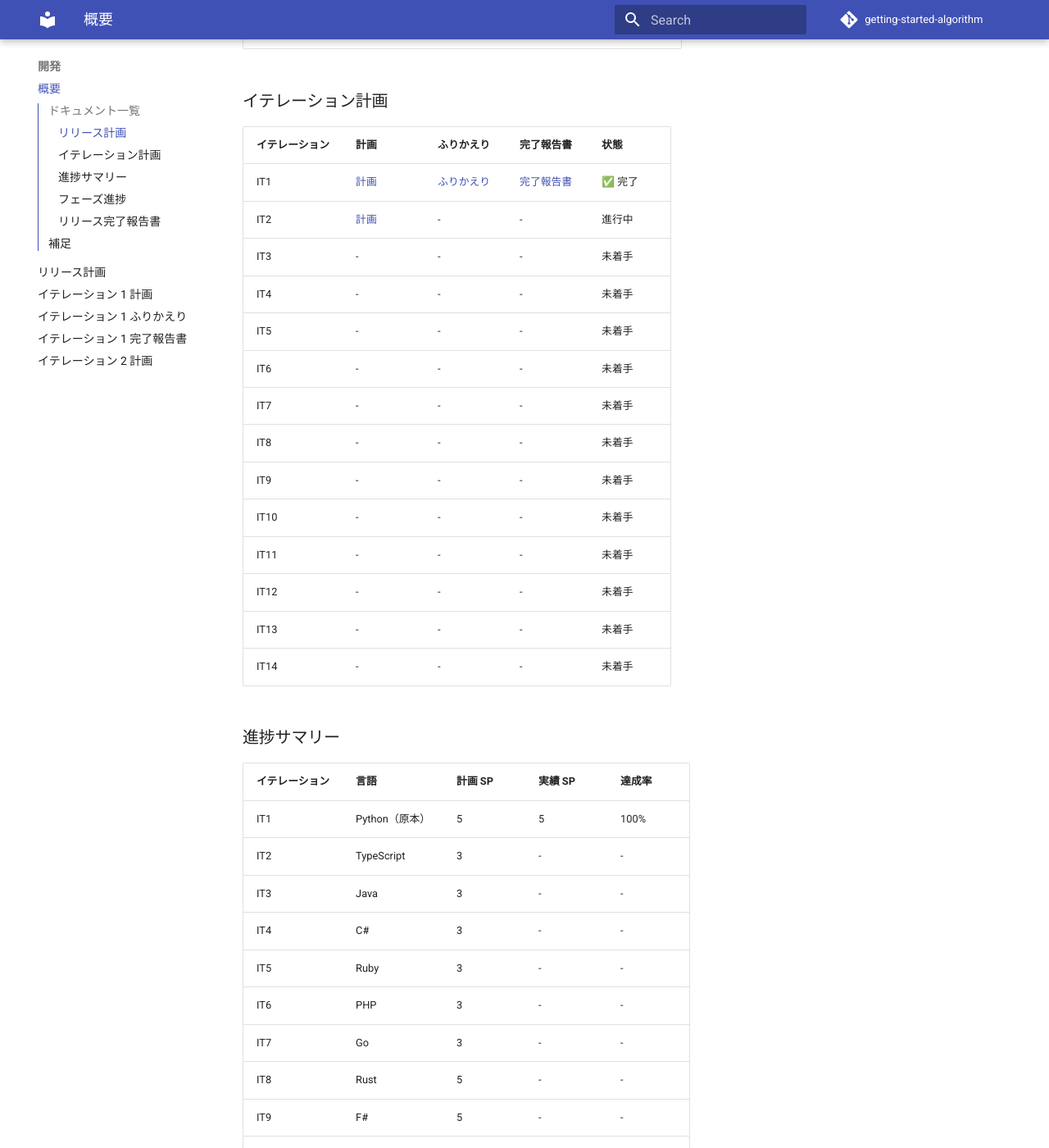
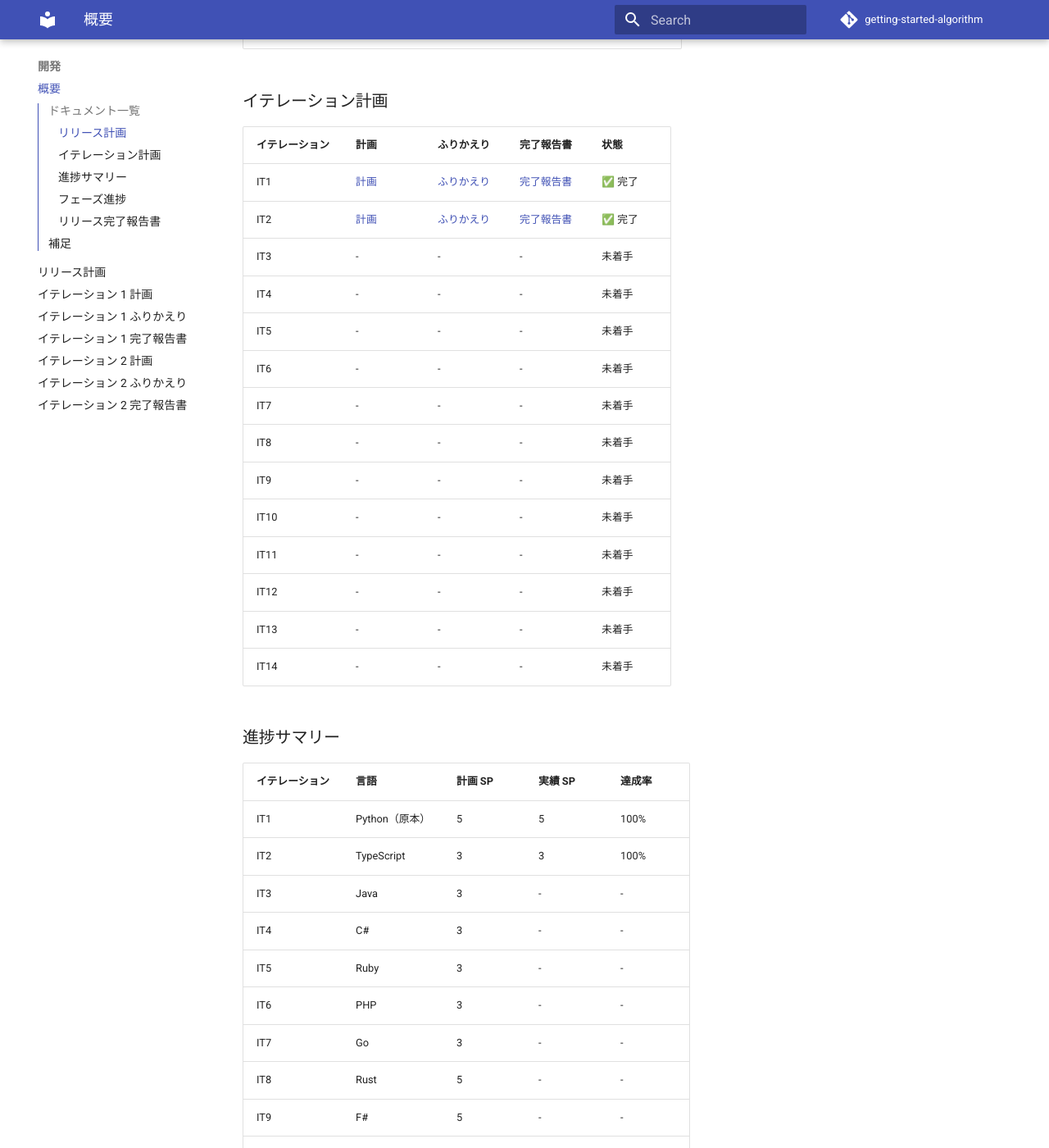
Before and after one commit to k2works/getting-started-algorithm, an MkDocs documentation site: the page built from docs/development/index.md, in a window 1280 px wide and 1400 px high, scrolled down 422 px. Shown: the whole window at 82% size. Built offline with MkDocs 1.6.1 and Material for MkDocs 9.7.7, drawn with Linux system fonts in a browser that asks for light colours; comment, search, counter and statistics services are not loaded.

Commit message:
docs: IT-2 完了反映とドキュメントインデックス更新
- docs/development/index.md: IT2 を完了ステータスに更新し、ふりかえり・完了報告書リンクを追加
- docs/development/index.md: 進捗 SP を 8SP/13% に更新
- mkdocs.yml: IT2 ふりかえり・完了報告書を nav に追加
- docs/article/node/index.md: 第7章リンクを 07-strings.md に修正

Co-Authored-By: Claude Sonnet 4.6 <noreply@anthropic.com>

```diff
--- a/docs/development/index.md
+++ b/docs/development/index.md
@@ -15,7 +15,7 @@
 | イテレーション | 計画 | ふりかえり | 完了報告書 | 状態 |
 |---------------|------|-----------|-----------|------|
 | IT1 | [計画](iteration_plan-1.md) | [ふりかえり](retrospective-1.md) | [完了報告書](iteration_report-1.md) | ✅ 完了 |
-| IT2 | [計画](iteration_plan-2.md) | - | - | 進行中 |
+| IT2 | [計画](iteration_plan-2.md) | [ふりかえり](retrospective-2.md) | [完了報告書](iteration_report-2.md) | ✅ 完了 |
 | IT3 | - | - | - | 未着手 |
 | IT4 | - | - | - | 未着手 |
 | IT5 | - | - | - | 未着手 |
@@ -34,7 +34,7 @@
 | イテレーション | 言語 | 計画 SP | 実績 SP | 達成率 |
 |---------------|------|---------|---------|--------|
 | IT1 | Python（原本） | 5 | 5 | 100% |
-| IT2 | TypeScript | 3 | - | - |
+| IT2 | TypeScript | 3 | 3 | 100% |
 | IT3 | Java | 3 | - | - |
 | IT4 | C# | 3 | - | - |
 | IT5 | Ruby | 3 | - | - |
--- a/mkdocs.yml
+++ b/mkdocs.yml
@@ -76,6 +76,8 @@ nav:
       - イテレーション 1 ふりかえり: development/retrospective-1.md
       - イテレーション 1 完了報告書: development/iteration_report-1.md
       - イテレーション 2 計画: development/iteration_plan-2.md
+      - イテレーション 2 ふりかえり: development/retrospective-2.md
+      - イテレーション 2 完了報告書: development/iteration_report-2.md
   - 運用:
       - 概要: operation/index.md
   - レビュー:
```
Also changed, not shown: other parts of docs/development/index.md (+2 -2 lines), docs/article/node/index.md (+1 -1 lines).
